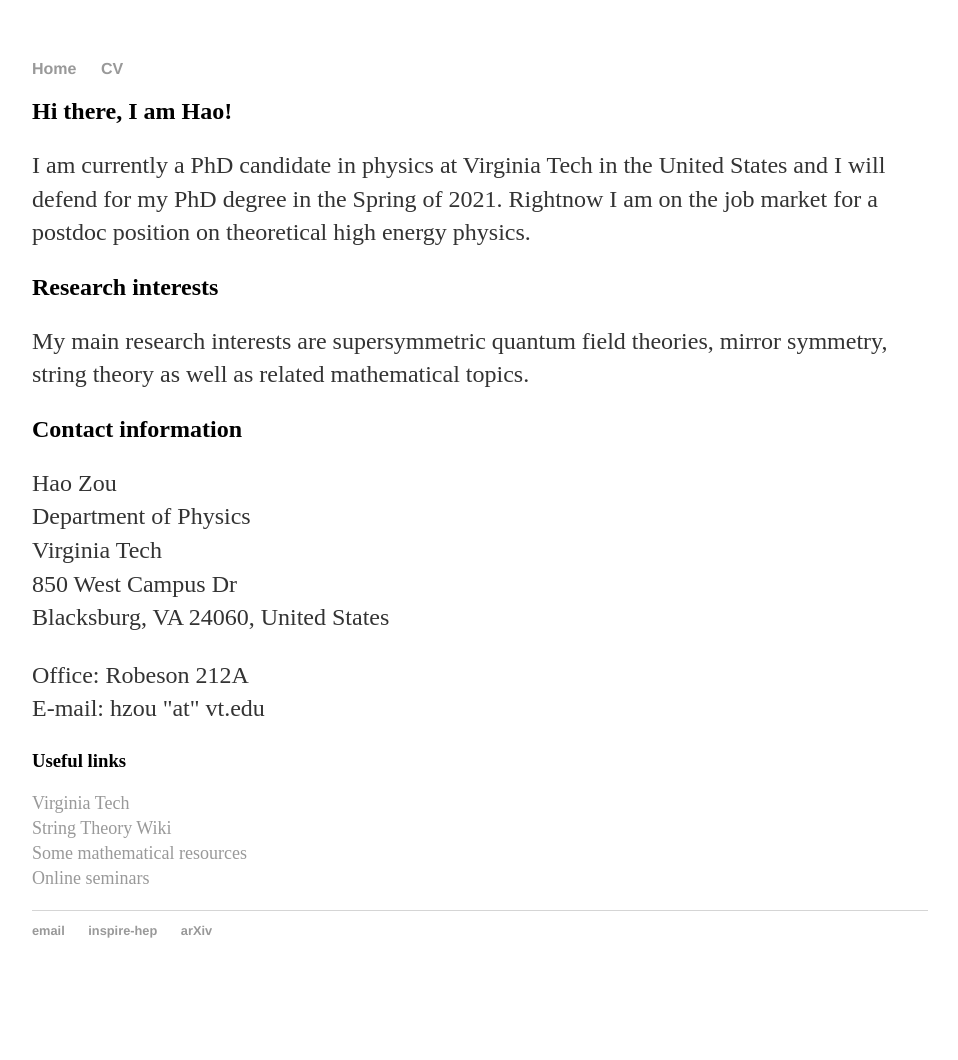
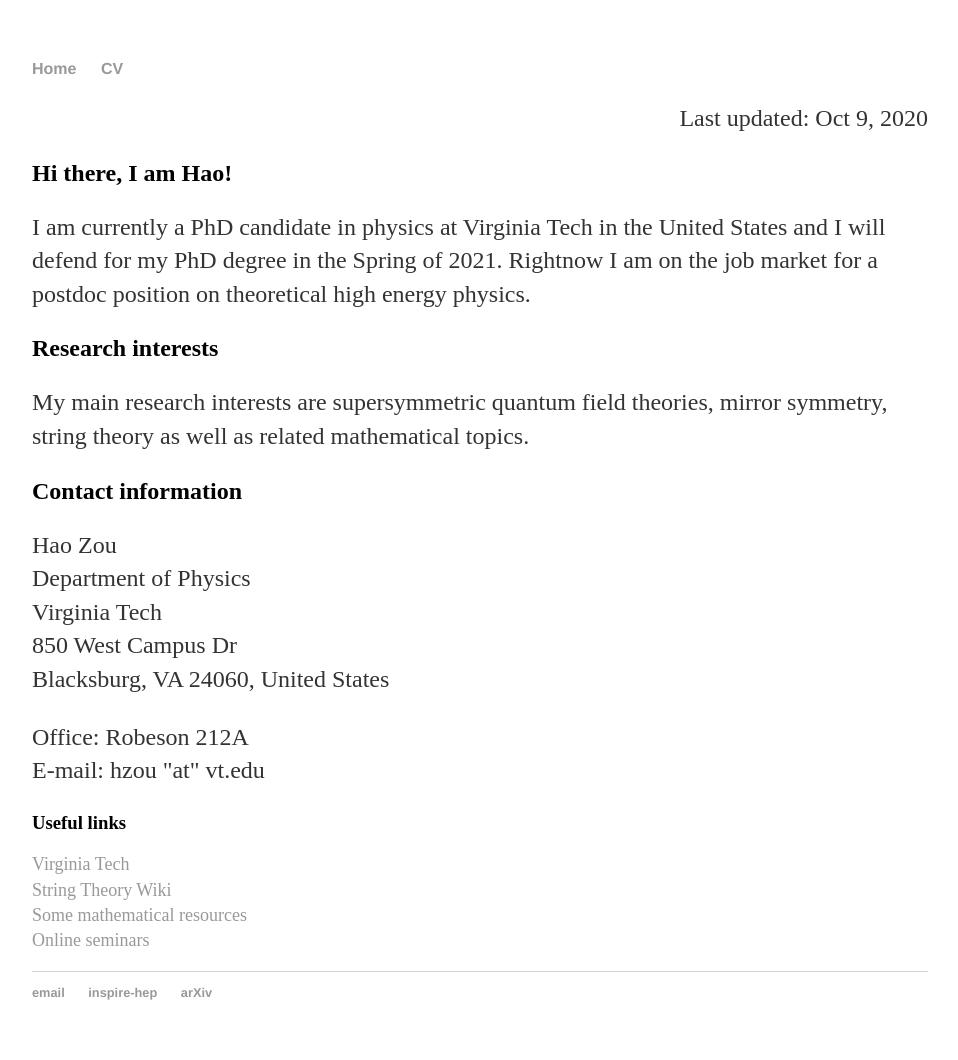
Before and after one commit to hhzou/hhzou.github.io, a Jekyll site: the page built from index.html, in a window 1280 px wide. Shown: the whole page, without its empty margins (160-1118 px from the left). Built offline with Jekyll 4.4.1, drawn with Linux system fonts in a browser that asks for light colours; before the commit the page ends 998 px from its top, so only the background shows below that.

Commit message:
Update default.html
add lated updated time

```diff
--- a/_layouts/default.html
+++ b/_layouts/default.html
@@ -12,7 +12,7 @@
         		<li><a href="/cv">CV</a></li>
     		</ul>
 		</nav>
-		{{ page.date | date: '%B %d, %Y' }}
+ 		<p style="text-align:right"> Last updated: Oct 9, 2020 </p>
 
 		<div class="container">
 
```
